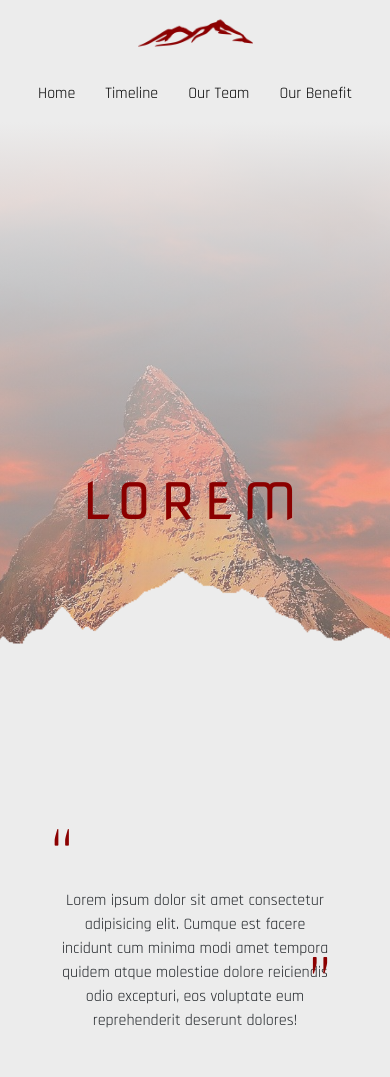
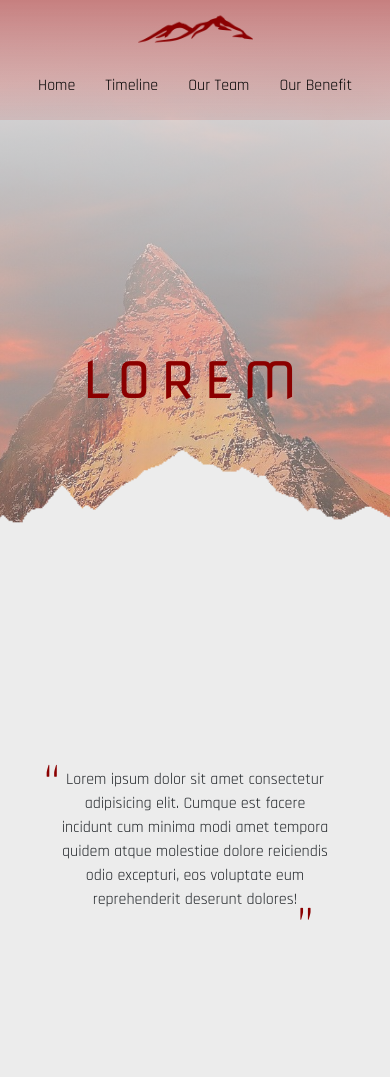
Before and after one commit to flaviavigna29/ProgettoRed, a plain HTML site: page index.html in a window 390 px wide. Shown: the top 1077 px of the page. Drawn offline with nearby package versions, Linux system fonts and the light colour scheme.

Commit message:
modificati pochi dettagli in modalità mobile

```diff
--- a/index.html
+++ b/index.html
@@ -21,9 +21,9 @@
 
 <body>
     <!-- navbar -->
-    <div class="container-fluid">
+    <div class="container-fluid fixed-top bg_rosino">
         <div class="row">
-            <div class="d-flex justify-content-center align-items-center my-1 col-12">
+            <div class="d-flex justify-content-center align-items-center col-12">
                 <img class="logo" src="./media/logo.png" alt="">
             </div>
         </div>
@@ -237,7 +237,7 @@
 
     <!-- Sezione Our Benefit -->
     <article id="Our_benefit" class="container-fluid mt-5">
-        <h2 class="text-uppercase font-imp tx-1 py-5 ps-5">our benefit</h2>
+        <h2 class="text-uppercase font-imp tx-1 pt-5 ps-5">our benefit</h2>
         <div class="row px-5 my-5">
             <div class="col-12 col-md-6 text-start justify-content-center d-block my-auto">
                 <h5 class="tx-1">Lorem ipsum</h5>
@@ -261,7 +261,9 @@
                     quod dolores dolore id!</p>
             </div>
         </div>
-        <img class="w-100 d-flex p-0 mx-0" src="./media/other.png" alt="">
+        <div class="row">
+            <img class="w-100 p-0 mx-0" src="./media/other.png" alt="">
+        </div>
     </article>
 
     <!-- Footer -->
@@ -289,20 +291,7 @@
         </div>
     </footer>
 
-
-
-
-
-
-
-
-
-
-
-
-
-
-
+    <!-- JavaScript -->
     <script src="https://cdn.jsdelivr.net/npm/bootstrap@5.3.3/dist/js/bootstrap.bundle.min.js"
         integrity="sha384-YvpcrYf0tY3lHB60NNkmXc5s9fDVZLESaAA55NDzOxhy9GkcIdslK1eN7N6jIeHz"
         crossorigin="anonymous"></script>
--- a/style.css
+++ b/style.css
@@ -43,6 +43,12 @@ body {
 
 .bg-rosso {
     background-color: var(--prim-color);
+}
+
+.bg_rosino {
+    background: linear-gradient(rgb(198, 127, 127), rgba(198, 127, 127, 0.26));
+    height: 120px;
+    font-size: medium;
 }
 
 /* CSS sezione Navbar */
@@ -101,18 +107,17 @@ nav ul li {
     position: absolute;
     content: open-quote;
     color: var(--prim-color);
-    font-size: 70px;
-    top: -50%;
-    left: -3%;
+    font-size: 50px;
+    top: -15px;
+    left: -15px;
 }
 
 .testo::after {
     position: absolute;
     content: close-quote;
     color: var(--prim-color);
-    font-size: 70px;
-    top: 30%;
-    right: 0%;
+    font-size: 50px;
+
 }
 
 /* Icone */
```
